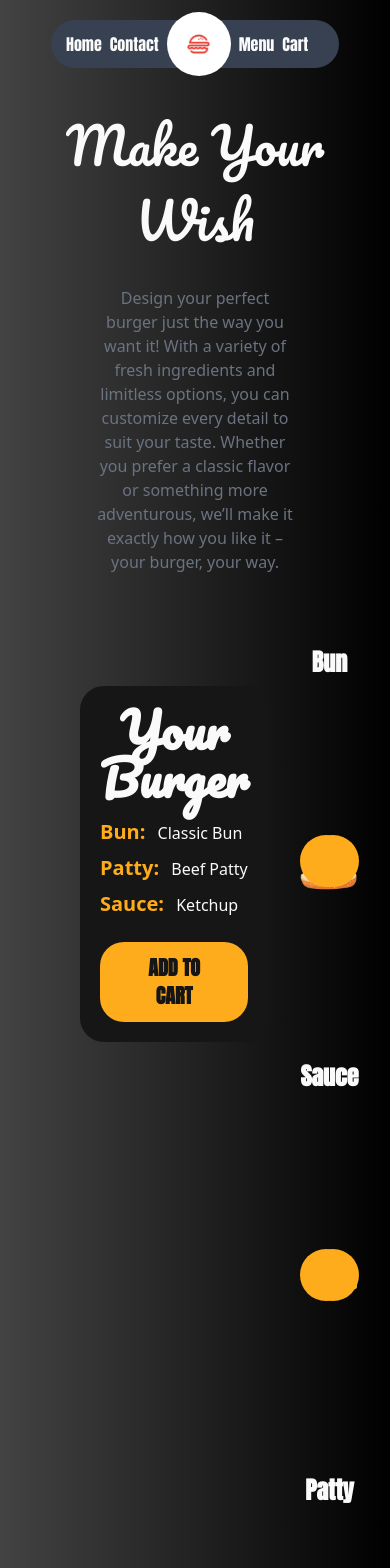
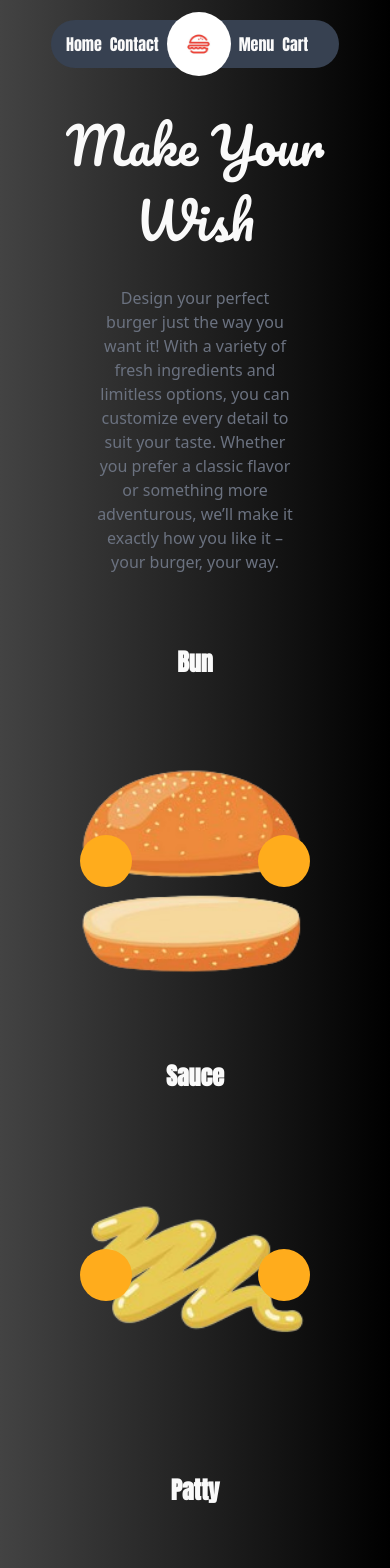
Before and after one commit to Tom4sko/BurgerLab, a Vue app: page /makeyourwish in a window 390 px wide. Shown: the top 1568 px of the page. Built offline with nearby package versions, Linux system fonts and the light colour scheme; some icons are missing.

Commit message:
uprava css

```diff
--- a/src/components/Generator.vue
+++ b/src/components/Generator.vue
@@ -100,10 +100,10 @@ export default defineComponent({
 </script>
 
 <template>
-  <main class="w-full min-h-screen p-4 flex flex-row justify-between">
+  <main class="w-full min-h-screen p-4 flex flex-col-reverse md:flex-row justify-between">
 
     <div class="min-h-9 p-4 relative">
-      <div class="sticky top-[300px] mt-10 bg-black-primary p-5 rounded-3xl">
+      <div class="static md:sticky top-[300px] mt-10 bg-black-primary p-5 rounded-3xl">
         <h2 class="text-5xl font-bold mb-4 text-center font-PacificoRegular text-light-primary">Your Burger</h2>
         <ul>
           <li v-for="(item, key) in selectedItems" :key="key" class="mb-2 text-light-primary">
--- a/src/views/ContactView.vue
+++ b/src/views/ContactView.vue
@@ -37,7 +37,7 @@ export default defineComponent({
 
     gsap.from(".info-box", {
       opacity: 0,
-      x: -100,
+      x: 0,
       duration: 1.5,
       ease: "power4.out",
       delay: 2
@@ -100,7 +100,7 @@ export default defineComponent({
     <div class="absolute bottom-44 -right-[120px] block z-10">
       <img src="../assets/plus.svg">
     </div>
-    <div class="w-full h-auto md:h-96 flex flex-col md:flex-row justify-between">
+    <div class="w-full h-full md:h-96 flex flex-col md:flex-row">
         <div class="bg-transparent p-5 text-center flex flex-col items-center md:border-r-2 md:border-gray-secondary w-full transform transition-transform duration-300 hover:rotate-2 hover:scale-105 info-box">
           <Icon icon="mdi:clock-outline" class="h-32 w-32 text-orange-primary mt-4" />
           <h4 class="text-4xl font-AntonRegular text-light-primary">Open Times</h4>
--- a/src/views/MakeYourWishView.vue
+++ b/src/views/MakeYourWishView.vue
@@ -16,7 +16,7 @@
     <div class="flex flex-row items-center justify-center">
       <p class="text-center max-w-[700px] text-gray-secondary mb-10 mt-3 px-12 z-20 wish-description">Design your perfect burger just the way you want it! With a variety of fresh ingredients and limitless options, you can customize every detail to suit your taste. Whether you prefer a classic flavor or something more adventurous, we’ll make it exactly how you like it – your burger, your way.</p>
     </div>
-    <div>
+    <div class="mb-64 md:mb-0">
       <Generator />
     </div>
   </section>
```
